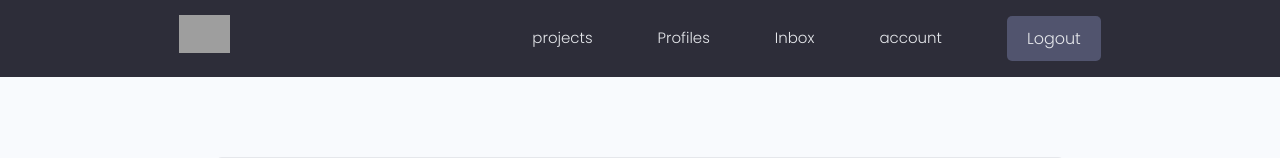
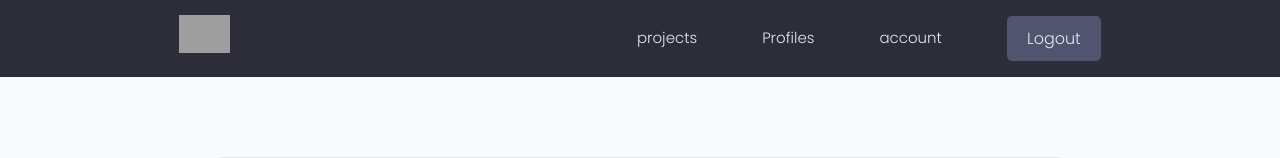
Before and after one commit to Evan-cell/dev-search, a Django app: page /projects/create-project/ in a window 1280 px wide. Shown: the top 158 px of the page. Run offline with Django 3.2, Linux system fonts and the light colour scheme; the visitor is signed in with stand-in values (Sample User, id 1); data that the repository does not hold is empty; some libraries are stand-ins or nearby versions; grey boxes are pictures that could not be loaded.

Commit message:
useractions

```diff
--- a/dev/templates/navbar.html
+++ b/dev/templates/navbar.html
@@ -14,7 +14,7 @@
         <ul class="header__menu">
           <li class="header__menuItem"><a href="{% url 'projects' %}">projects</a></li>
           <li class="header__menuItem"><a href="{% url 'profiles' %}">Profiles</a></li>
-          <li class="header__menuItem"><a href="">Inbox</a></li>
+
           <!-- <li class="header__menuItem"><a href="{% url 'create-project' %}">add project</a></li> -->
           {% if request.user.is_authenticated %}
           <li class="header__menuItem"><a href="{% url 'account' %}">account</a></li>
```
